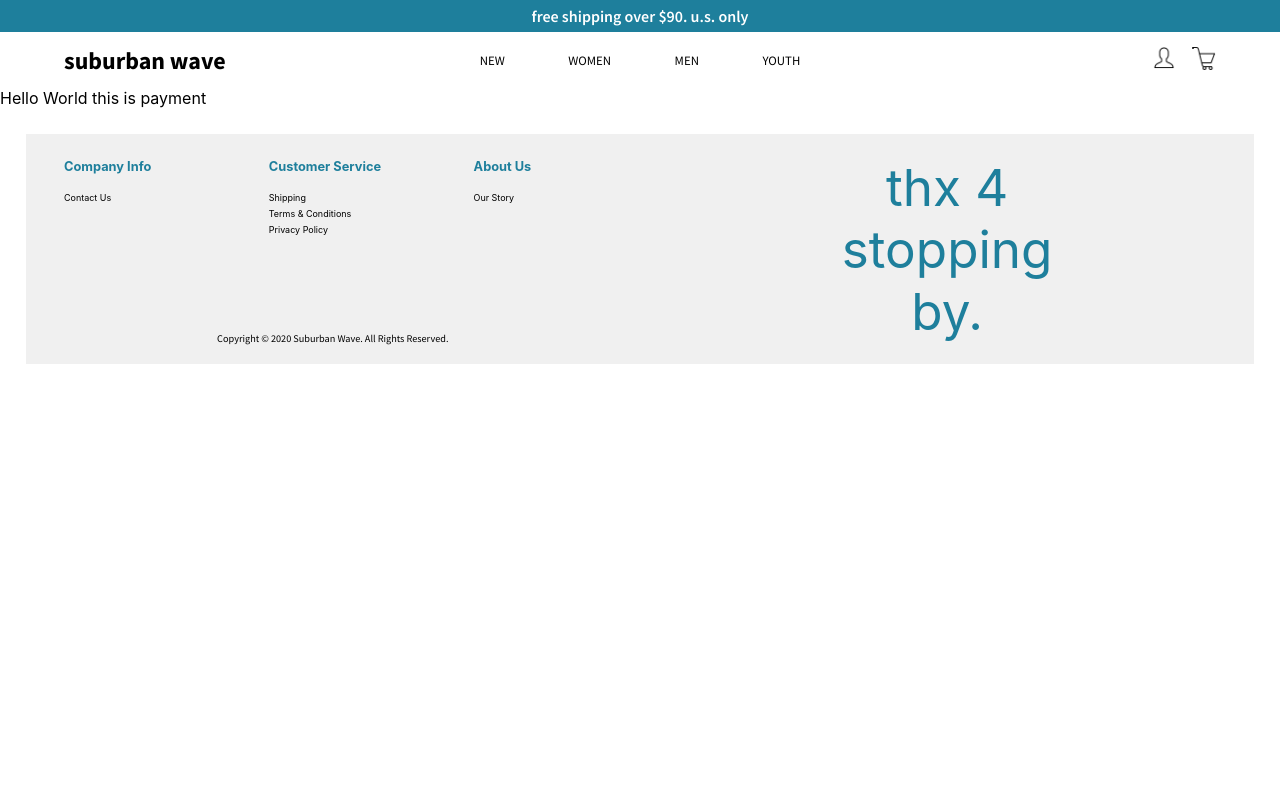
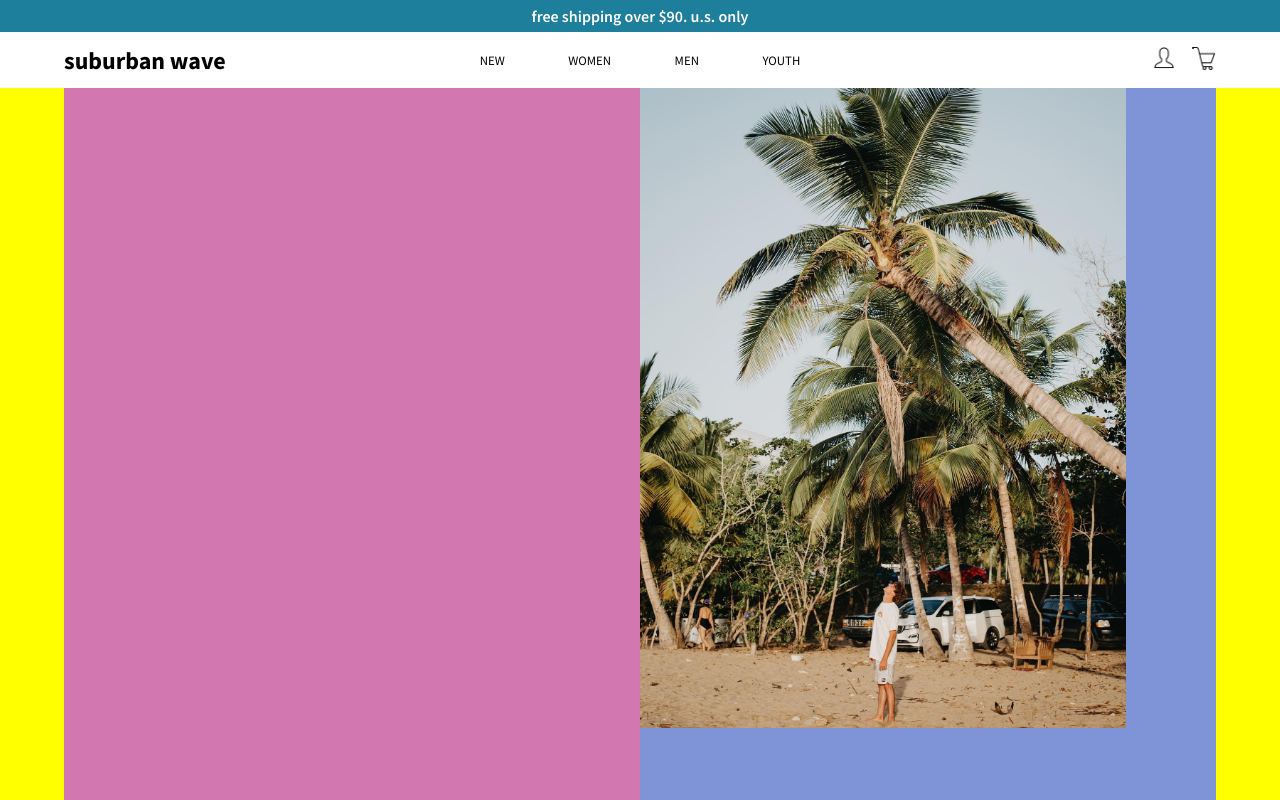
Before and after one commit to connorlagana/sw, a React (Create React App) app: page /pay in a window 1280 px wide. Shown: the top 800 px of the page. Built offline with nearby package versions, Linux system fonts and the light colour scheme; no server answers; a web font is replaced by a local one.

Commit message:
on my sensei

```diff
--- a/src/App.scss
+++ b/src/App.scss
@@ -972,6 +972,34 @@
   }
 }
 
+.Payment {
+  background-color: yellow;
+  height: 100vh;
+  width: 100vw;
+  display: flex;
+  justify-content: center;
+  align-items: center;
+  flex-direction: row;
+
+  & .payLeft {
+    background-color: rgb(211, 119, 176);
+    width: 45vw;
+    height: 100vh;
+  }
+
+  & .payRight {
+    background-color: rgb(126, 148, 214);
+    width: 45vw;
+    height: 100vh;
+
+    & img {
+      height: 80vh;
+      width: 38vw;
+      object-fit: cover;
+    }
+  }
+}
+
 @media only screen and (max-width: 600px) {
   * {
     .Nav {
--- a/src/components/Payment.js
+++ b/src/components/Payment.js
@@ -1,4 +1,5 @@
 import React, { Component } from "react";
+import told1 from "../images/fs/told1.jpg";
 
 class Payment extends Component {
   constructor(props) {
@@ -8,7 +9,12 @@ class Payment extends Component {
   render() {
     return (
       <div className="Payment">
-        <div>Hello World this is payment</div>
+        <div className="payLeft"></div>
+        <div className="payRight">
+          <div className="payPicDiv">
+            <img src={told1} />
+          </div>
+        </div>
       </div>
     );
   }
```
